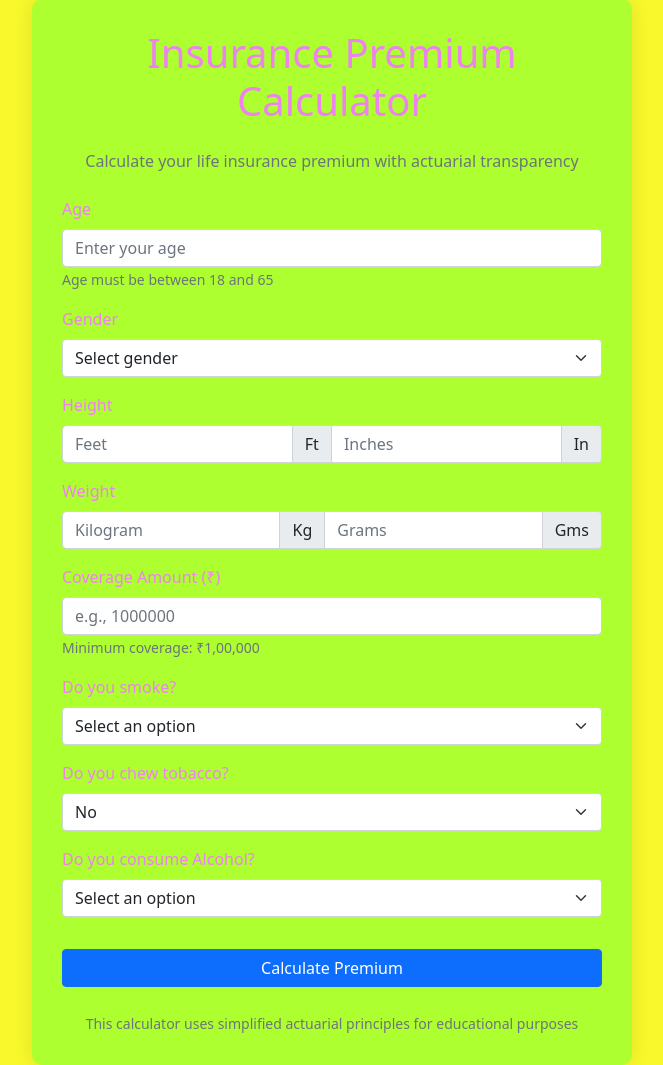
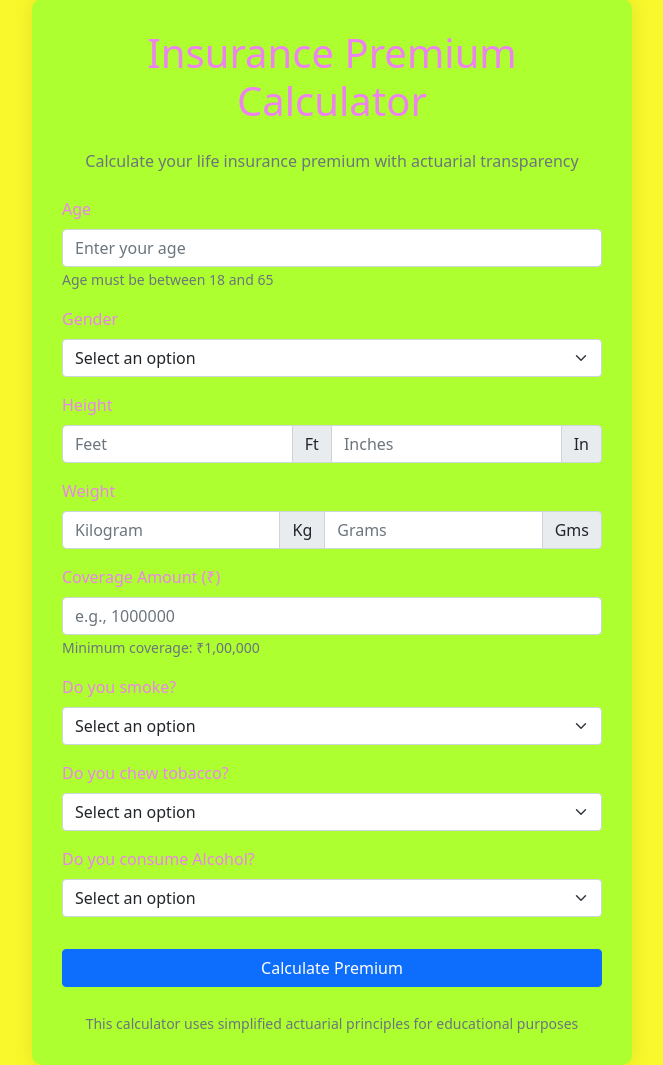
Before and after one commit to KrishS-02/insurance-premium-calculator, a Flask app: page / in a window 1280 px wide. Shown: the part 51-1116 px from the top of the page, without its empty margins (308-971 px from the left). Run offline with Flask 3, Linux system fonts and the light colour scheme.

Commit message:
Change made

```diff
--- a/templates/index.html
+++ b/templates/index.html
@@ -41,6 +41,7 @@
                     <label for="gender" class="form-label">Gender</label>
                     <select class="form-select" id="gender" name="gender" required>
                         <option value="">Select gender</option>
+                        <option value="" disabled selected>Select an option</option>
                         <option value="male">Male</option>
                         <option value="female">Female</option>
                     </select>
@@ -75,7 +76,7 @@
                 <div class="mb-3">
                     <label for="smoker" class="form-label">Do you smoke?</label>
                     <select class="form-select" id="smoker" name="smoker" required>
-                        <option value="">Select an option</option>
+                        <option value="" disabled selected>Select an option</option>
                         <option value="non-smoker">Non-Smoker</option>
                         <option value="former-smoker">Former Smoker</option>
                         <option value="light-smoker">Light Smoker</option>
@@ -87,15 +88,20 @@
                 <div class="mb-3">
                     <label for="chewer" class="form-label">Do you chew tobacco?</label>
                     <select class="form-select" id="chewer" name="chewer" required>
-                        <option value="no">No</option>
-                        <option value="yes">Yes</option>
+                        <option value="" disabled selected>Select an option</option>
+                        <option value="non-chewer">Non-Chewer</option>
+                        <option value="former-chewer">Former Chewer</option>
+                        <option value="occasional-chewer">Occasional Chewer</option>
+                        <option value="regular-chewer">Regular Chewer</option>
+                        <option value="heavy-chewer">Heavy Chewer</option>
                     </select>
+
                 </div>
 
                 <div class="mb-3">
                     <label for="alcoholic" class="form-label">Do you consume Alcohol?</label>
                     <select class="form-select" id="alcoholic" name="alcoholic" required>
-                        <option value="">Select an option</option>
+                        <option value="" disabled selected>Select an option</option>
                         <option value="non-alcoholic">Non-Alcoholic</option>
                         <option value="former-drinker">Former Drinker</option>
                         <option value="light-drinker">Light Drinker</option>
```
